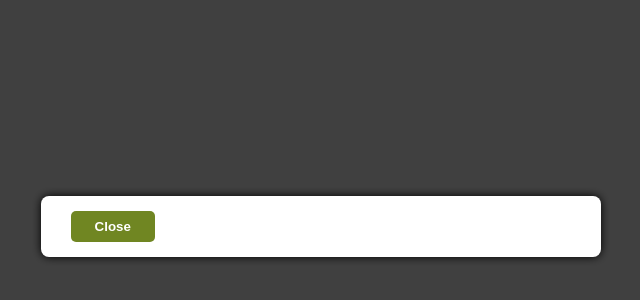
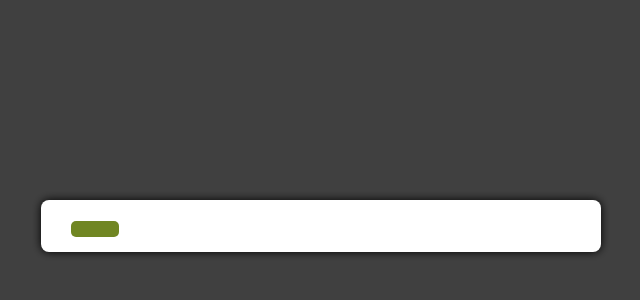
Before and after one commit to HZDevops/modal-react-library, a React (Create React App) app: page / in a window 1280 px wide. Shown: the part 174-474 px from the top of the page, without its empty margins (319-959 px from the left). Built offline with nearby package versions, Linux system fonts and the light colour scheme.

Commit message:
Cleaning code

```diff
--- a/src/App.js
+++ b/src/App.js
@@ -1,4 +1,3 @@
-import { useState } from "react";
 import Modal, {
   ModalHeader,
   ModalBody,
@@ -8,21 +7,16 @@ import Button from "./lib/components/Button/Button";
 import "./App.css";
 
 function App() {
-  // State for modal
-  const [isDisplayed, setDisplay] = useState(true);
-
-  return isDisplayed ? (
+  return (
     <div className="App">
       <Modal>
         <ModalHeader></ModalHeader>
         <ModalBody></ModalBody>
         <ModalFooter>
-          <Button onClick={() => setDisplay(false)}>Close</Button>
+          <Button />
         </ModalFooter>
       </Modal>
     </div>
-  ) : (
-    ""
   );
 }
 
```
Also changed, not shown: 1 other file (tests, documents, lock files or other folders).
